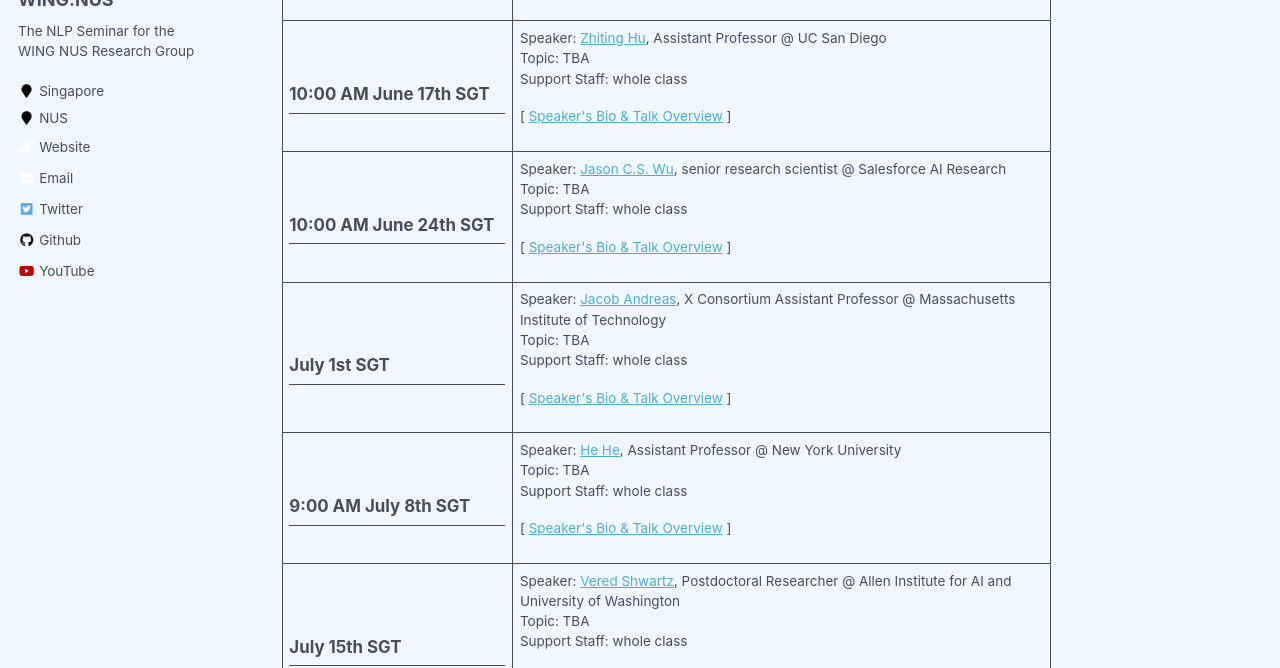
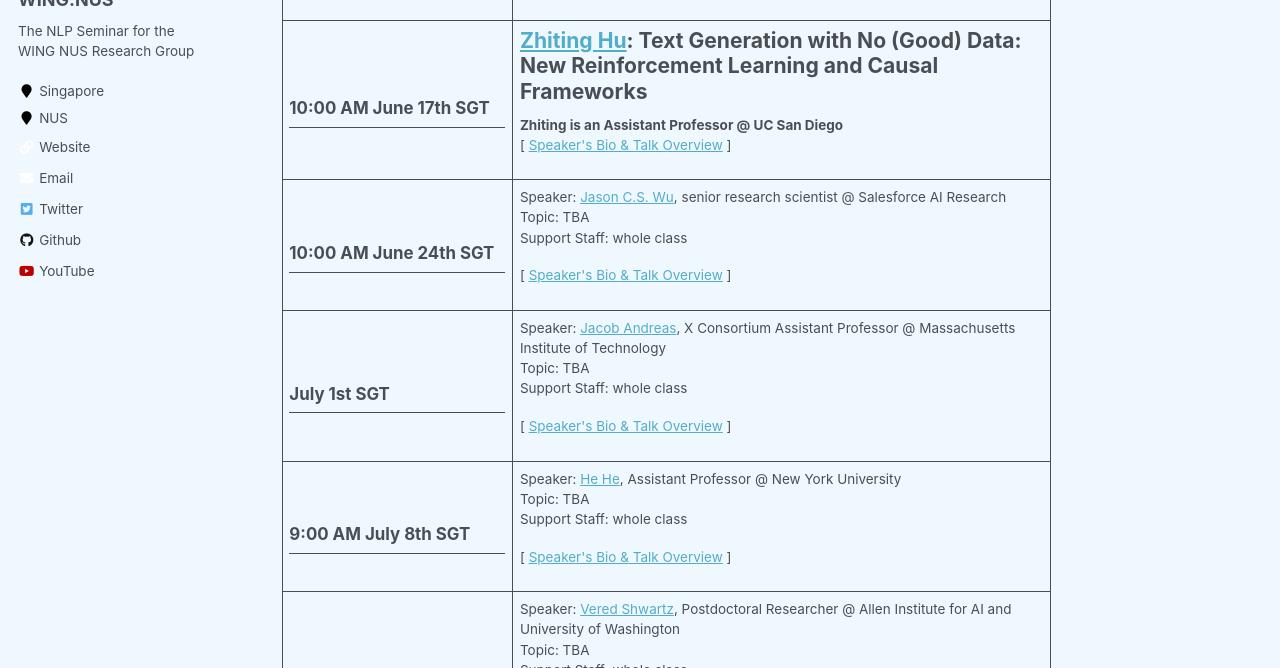
Before and after one commit to WING-NUS/nlp-seminar, a Jekyll site: the page built from _pages/about.md, in a window 1280 px wide and 900 px high, scrolled down 1825 px, cut to the strip 232-900 px from the top of the window. Built offline with Jekyll 4.4.1, drawn with Linux system fonts in a browser that asks for light colours.

Commit message:
add Zhiting's info

```diff
--- a/_pages/about.md
+++ b/_pages/about.md
@@ -90,11 +90,9 @@ Our group will be running our first NLP seminar in 2021 summer, tentatively from
   <td><h2>10:00 AM June 17th SGT<br/></h2>
   </td>
   <td>
-  <p>
-    Speaker: <a href="http://zhiting.ucsd.edu/">Zhiting Hu</a>, Assistant Professor @ UC San Diego<br/>
-    Topic: TBA<br/>
-    Support Staff: whole class
-</p>
+  <h1><a href="http://zhiting.ucsd.edu/">Zhiting Hu</a>: Text Generation with No (Good) Data: New Reinforcement Learning and Causal Frameworks</h1>
+  <strong>Zhiting is an Assistant Professor @ UC San Diego</strong>
+
   <p>
     [&nbsp;<a href="https://wing-nus.github.io/nlp-seminar/speaker-zhiting">Speaker's Bio & Talk Overview</a>&nbsp;]
     <br/></p>
```
Also changed, not shown: _pages/speaker-patrick.md (+2 -29 lines), _pages/speaker-zhiting.md (+7 -1 lines).
